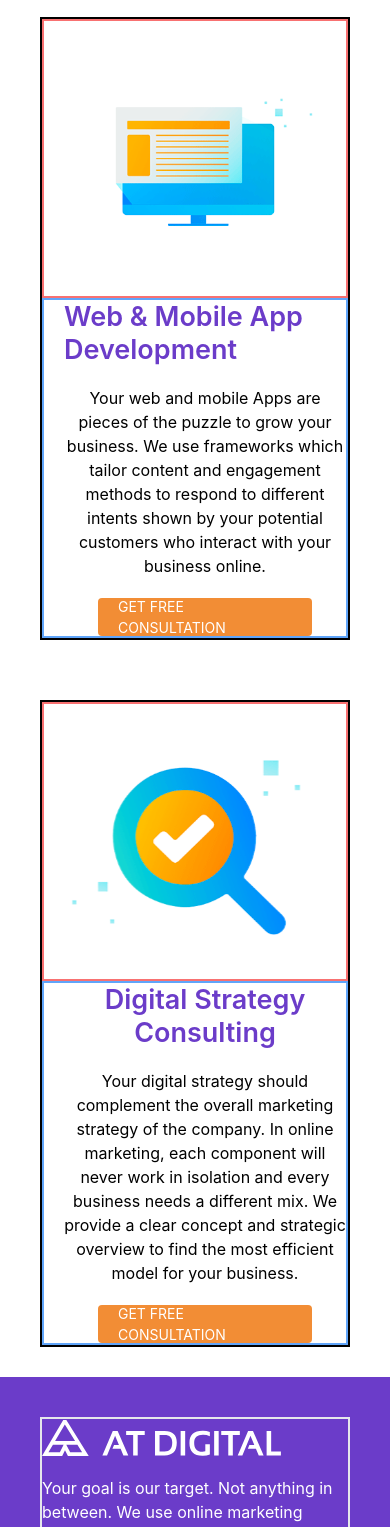
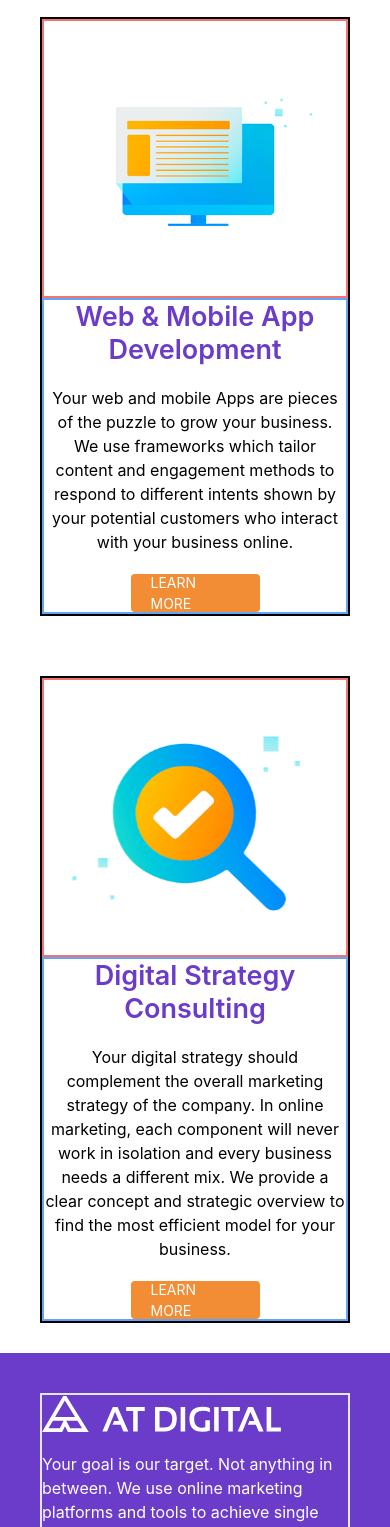
Before and after one commit to Ravindu007/AT_DIGITAL_landingPage, a React (Vite) app: page / in a window 390 px wide. Shown: the part 645-2172 px from the top of the page. Built offline with nearby package versions, Linux system fonts and the light colour scheme.

Commit message:
responsive update

```diff
--- /dev/null
+++ b/src/Components/button/ButtonLearnMore.jsx
@@ -0,0 +1,11 @@
+import React from 'react'
+
+const ButtonLearnMore = () => {
+  return (
+    <div className="w-[129px] h-[38px] bg-secondary text-white flex justify-center items-center px-[20px] py-[12px] gap-[8px] border-rad rounded-[4px] text-[14px] ">
+    LEARN MORE
+  </div>
+  )
+}
+
+export default ButtonLearnMore
--- a/src/Pages/Home.jsx
+++ b/src/Pages/Home.jsx
@@ -3,6 +3,7 @@ import Navbar from '../Components/top_navigation/Navbar'
 import './Home.css'
 import Button from '../Components/button/Button'
 import Footer from '../Components/footer/Footer'
+import ButtonLearnMore from '../Components/button/ButtonLearnMore'
 
 const Home = () => {
   return (
@@ -42,10 +43,10 @@ const Home = () => {
               <img src="about/about.svg" alt="" className='w-[275px] h-[275px]'/>
             </div>
 
-            <div className="right md:w-[60%] h-full flex flex-col justify-center md:items-start items-center gap-[20px] border-2 border-blue-400 pl-[20px]">
-              <p className="text-primary font-semibold text-[27px] leading-[33px] md:text-center">Web & Mobile App Development</p>
+            <div className="right md:w-[60%] h-full flex flex-col justify-center md:items-start items-center gap-[20px] border-2 border-blue-400 md:pl-[20px]">
+              <p className="text-primary font-semibold text-[27px] leading-[33px] text-center">Web & Mobile App Development</p>
               <p className='text-[16px] text-center md:text-start'>Your web and mobile Apps are pieces of the puzzle to grow your business. We use frameworks which tailor content and engagement methods to respond to different intents shown by your potential customers who interact with your business online.</p>
-              <Button></Button>
+              <ButtonLearnMore></ButtonLearnMore>
             </div>
           </div>
         </div>
@@ -59,7 +60,7 @@ const Home = () => {
             <div className="left hidden md:flex md:w-[60%] h-full flex-col justify-center gap-[20px] border-2 border-blue-400 pl-[20px]">
               <p className="text-primary font-semibold text-[27px] leading-[33px]">Digital Strategy Consulting</p>
               <p>Your digital strategy should complement the overall marketing strategy of the company. In online marketing, each component will never work in isolation and every business needs a different mix. We provide a clear concept and strategic overview to find the most efficient model for your business.</p>
-              <Button></Button>
+              <ButtonLearnMore></ButtonLearnMore>
             </div>
             <div className="right hidden md:flex md:w-[40%] h-full justify-center items-center border-2 border-red-400">
               <img src="contact/contact.svg" alt="" className='w-[275px] h-[275px]'/>
@@ -69,11 +70,11 @@ const Home = () => {
             <div className="flex md:hidden right md:w-[40%] h-full justify-center items-center border-2 border-red-400">
               <img src="contact/contact.svg" alt="" className='w-[275px] h-[275px]'/>
             </div>
-            <div className="flex md:hidden left md:w-[60%] h-full flex-col justify-center gap-[20px] border-2 border-blue-400 pl-[20px]">
+            <div className="flex md:hidden left md:w-[60%] h-full flex-col justify-center gap-[20px] border-2 border-blue-400 md:pl-[20px]">
               <p className="text-primary font-semibold text-[27px] leading-[33px] text-center">Digital Strategy Consulting</p>
               <p className='text-[16px] text-center'>Your digital strategy should complement the overall marketing strategy of the company. In online marketing, each component will never work in isolation and every business needs a different mix. We provide a clear concept and strategic overview to find the most efficient model for your business.</p>
               <div className="button-div flex justify-center">
-                <Button></Button>
+                <ButtonLearnMore></ButtonLearnMore>
               </div>
             </div>
           </div>
```
